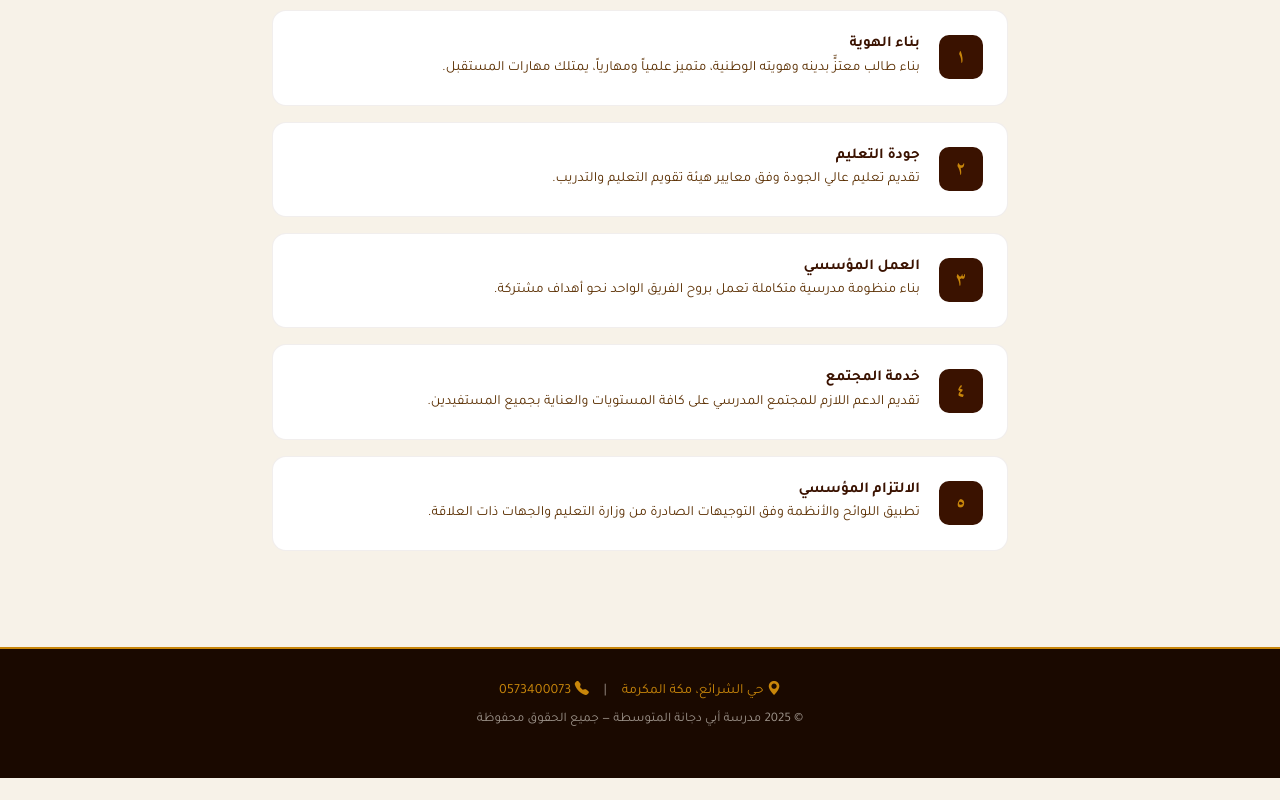
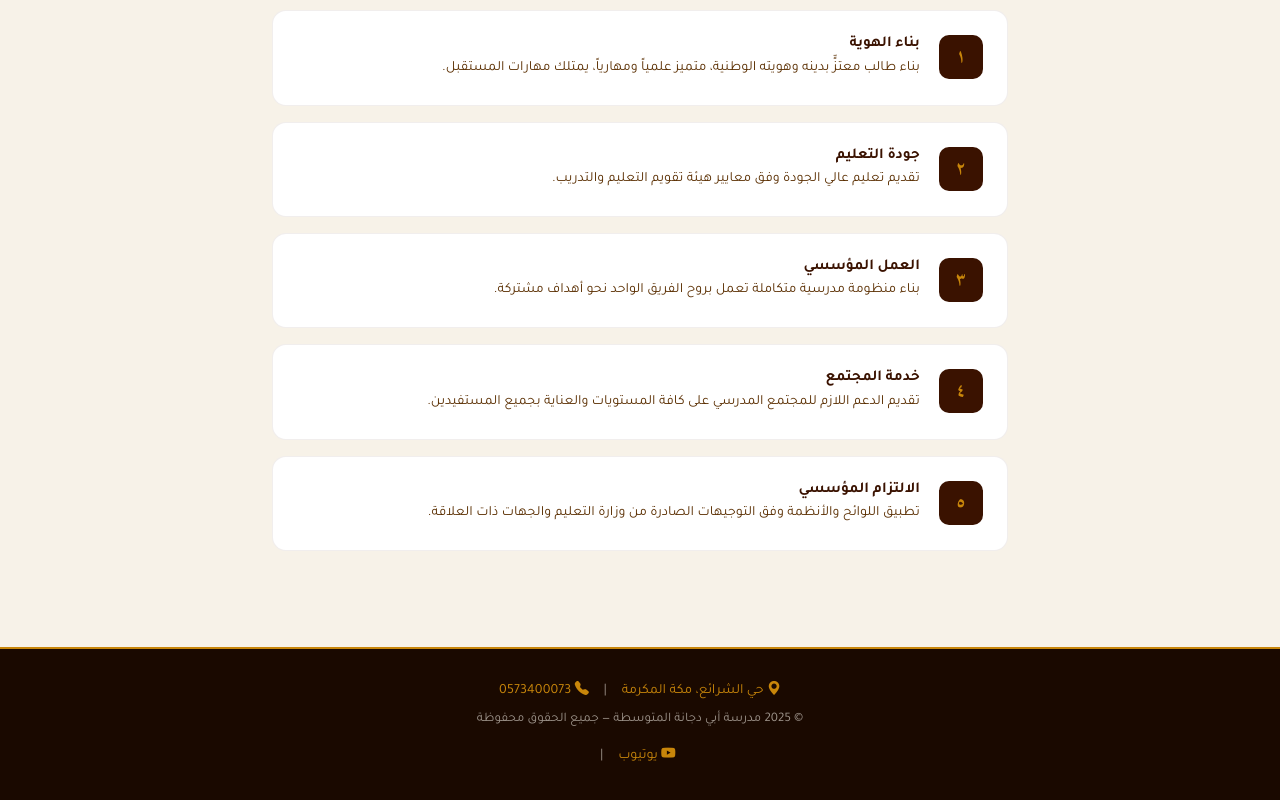
Before and after one commit to MariamFarhat55/school-website, a plain HTML site: page client/about.html in a window 1280 px wide. Shown: the part 2051-2851 px from the top of the page. Before the commit the page ends 2829 px from the top, so only its background shows below. Drawn offline with nearby package versions, Linux system fonts and the light colour scheme; no server answers.

Commit message:
footer links

```diff
--- a/client/about.html
+++ b/client/about.html
@@ -326,6 +326,10 @@
     <p style="margin-top: 0.5rem; font-size: 0.82rem;">
       © 2025 مدرسة أبي دجانة المتوسطة — جميع الحقوق محفوظة
     </p>
+    <a href="https://youtube.com/channel/UC9mepxydBUbM0HJ9Y-elE8w" target="_blank">
+        <i class="bi bi-youtube"></i> يوتيوب
+      </a>
+      &nbsp;|&nbsp;
   </div>
 </footer>
 
```
Also changed, not shown: client/achievements.html (+4 -0 lines), client/index.html (+4 -0 lines), client/teacher.html (+4 -0 lines), client/teachers.html (+4 -0 lines).
